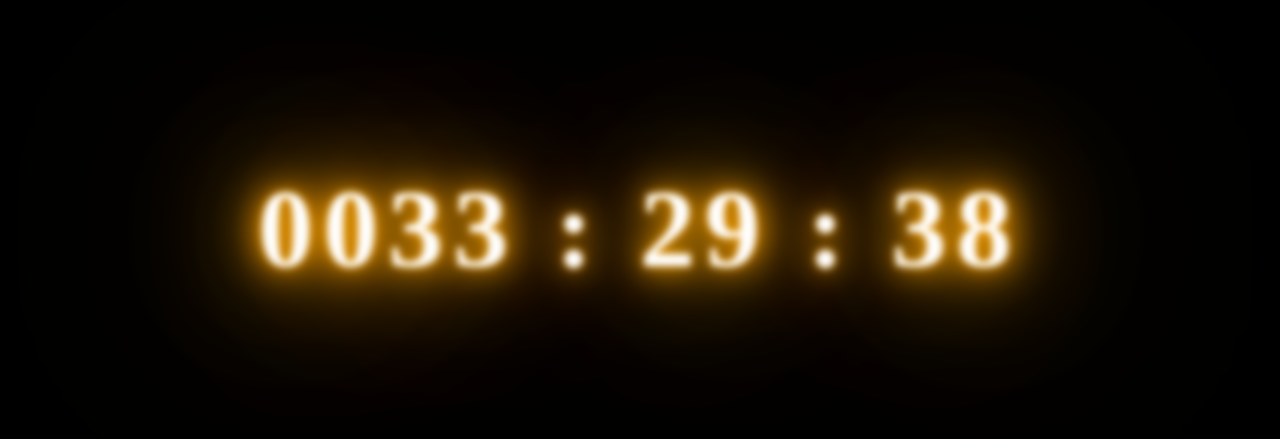
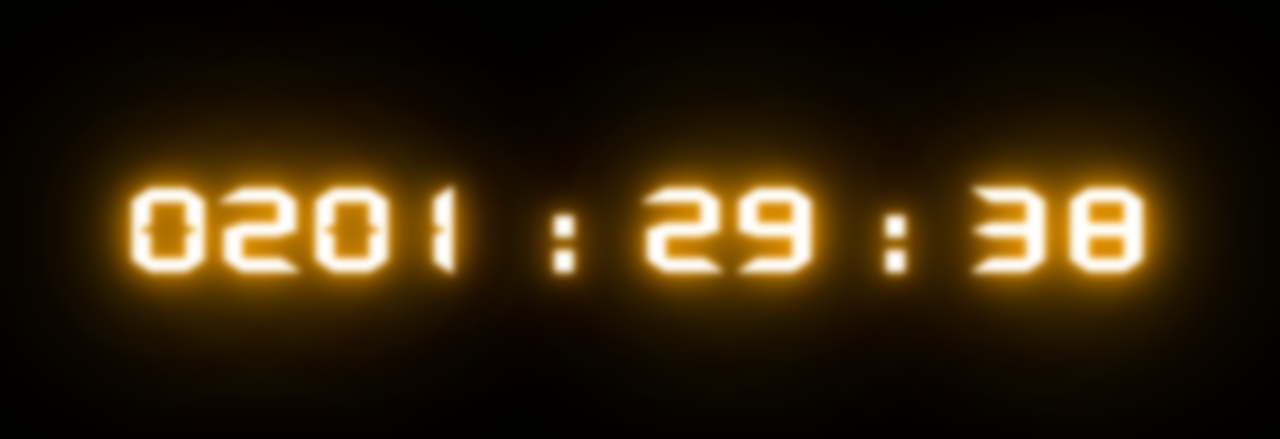
Before and after one commit to picdupe/stdjs, a plain HTML site: page index.html in a window 1280 px wide. Shown: the part 203-642 px from the top of the page. Drawn offline with Linux system fonts and the light colour scheme.

Commit message:
Update index.html

```diff
--- a/index.html
+++ b/index.html
@@ -239,7 +239,7 @@
 
 <span>
 <div>
-    <font face="DIGITAL-Regular">
+    <font face="digifaw">
         <p id="timetext">0000 : 00 : 00</p>
     </font>
 </div>
@@ -264,7 +264,7 @@ var int=self.setInterval("Clock()",1);
 function Clock()
 {
     timenow=Date.parse(new Date());
-    target=Date.parse("2023/2/15 0:00");   //修改处
+    target=Date.parse("2023/2/22 0:00");   //修改处
     rest=target-timenow;
 
     if(rest>=0)
```
